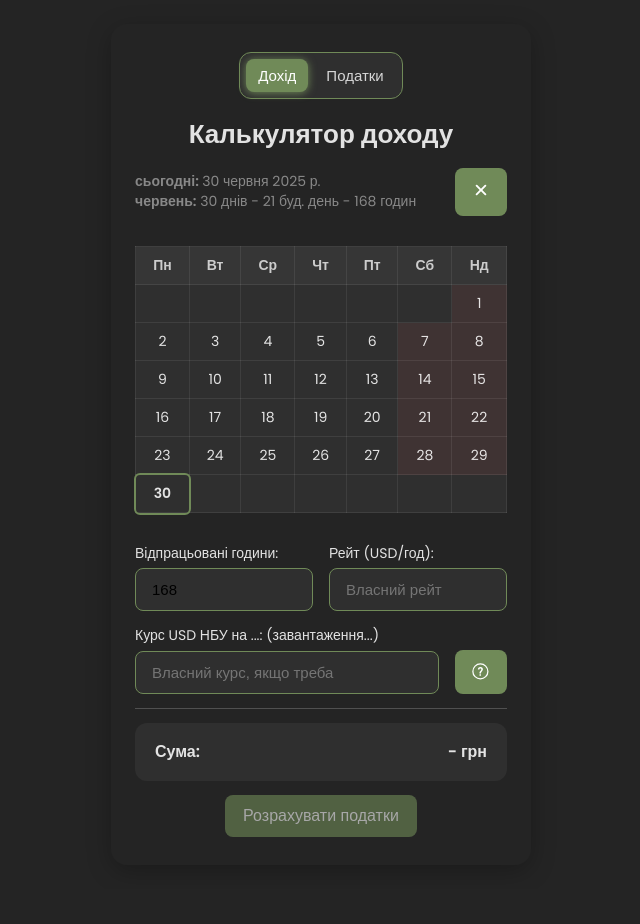
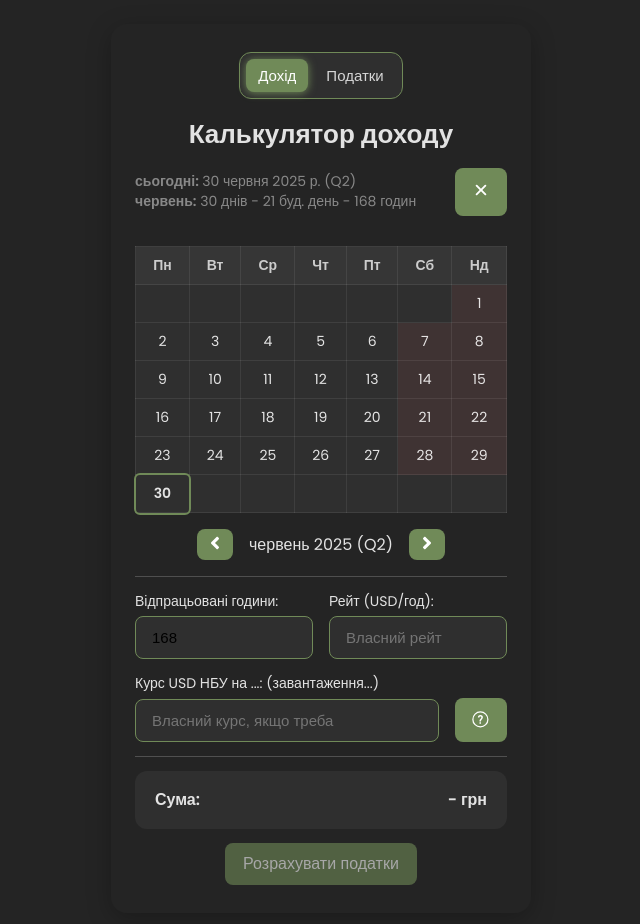
Before and after one commit to qboww/taxifyy, a React (Vite) app: page / in a window 1280 px wide. Both pictures are taken after a click on the button 800 px from the left and 192 px from the top of the page. Shown: the top 924 px of the page, without its empty margins (319-959 px from the left). Before the commit the page ends 889 px from the top, so only its background shows below. Built offline with nearby package versions, Linux system fonts and the light colour scheme; no server answers.

Commit message:
added quarters and calendar controls

```diff
--- a/src/components/IncomeCalculator/IncomeCalculator.jsx
+++ b/src/components/IncomeCalculator/IncomeCalculator.jsx
@@ -62,7 +62,10 @@ export default function IncomeCalculator({ onTransfer }) {
             day: "numeric",
             month: "long",
             year: "numeric",
-          })}
+          })}{" "}
+          {"(Q"}
+          {Math.floor(today.getMonth() / 3) + 1}
+          {")"}
           <br />
           <strong>{today.toLocaleDateString("uk-UA", { month: "long" })}:</strong> {monthDays} {formatDaysWord(monthDays)}
           {" - "}
--- a/src/components/IncomeCalculator/IncomeCalculator.module.css
+++ b/src/components/IncomeCalculator/IncomeCalculator.module.css
@@ -37,6 +37,7 @@ hr {
 .calendarBtn {
   margin: 0px !important;
   padding: 12px 16px !important;
+  font-size: unset !important;
 }
 
 .hourRate{
@@ -114,6 +115,7 @@ hr {
 .qaBtn{
   display: flex;
   padding: 12px 16px;
+  font-size: unset;
 }
 
 .inpQa{
--- a/src/components/StaticCalendar/StaticCalendar.jsx
+++ b/src/components/StaticCalendar/StaticCalendar.jsx
@@ -1,16 +1,39 @@
 import { useState } from "react";
+import { FaAngleRight, FaAngleLeft } from "react-icons/fa";
 import styles from "./StaticCalendar.module.css";
 
 export default function StaticCalendar({ year, month, today }) {
+  const [viewYear, setViewYear] = useState(year);
+  const [viewMonth, setViewMonth] = useState(month);
   const [selectedDays, setSelectedDays] = useState([]);
 
-  const toggleDay = (day) =>
-    setSelectedDays((prev) =>
-      prev.includes(day) ? prev.filter((d) => d !== day) : [...prev, day]
-    );
+  const changeMonth = (delta) => {
+    setViewMonth((prevMonth) => {
+      let newMonth = prevMonth + delta;
+      let newYear = viewYear;
 
-  const daysInMonth = new Date(year, month + 1, 0).getDate();
-  const firstDay = new Date(year, month, 1).getDay(); // 0‑Sun … 6‑Sat
+      if (newMonth < 0) {
+        newMonth = 11;
+        newYear -= 1;
+      } else if (newMonth > 11) {
+        newMonth = 0;
+        newYear += 1;
+      }
+
+      setViewYear(newYear);
+      return newMonth;
+    });
+
+    setSelectedDays([]);
+  };
+
+  const daysInMonth = new Date(viewYear, viewMonth + 1, 0).getDate();
+  const firstDay = new Date(viewYear, viewMonth, 1).getDay(); // 0‑Sun … 6‑Sat
+  const monthName = new Date(viewYear, viewMonth).toLocaleString("uk-UA", {
+    month: "long",
+  });
+  const quarter = `Q${Math.floor(viewMonth / 3) + 1}`;
+
   const weeks = [];
   let current = 1 - (firstDay === 0 ? 6 : firstDay - 1);
 
@@ -23,22 +46,16 @@ export default function StaticCalendar({ year, month, today }) {
         cells.push(<td key={d} />);
       } else {
         const dayNum = current;
-        const dow = new Date(year, month, dayNum).getDay();
+        const dow = new Date(viewYear, viewMonth, dayNum).getDay();
         const isWeekend = dow === 0 || dow === 6;
         const isSelected = selectedDays.includes(dayNum);
-        const isToday =
-          today &&
-          today.getFullYear() === year &&
-          today.getMonth() === month &&
-          today.getDate() === dayNum;
+        const isToday = today && today.getFullYear() === viewYear && today.getMonth() === viewMonth && today.getDate() === dayNum;
 
         cells.push(
           <td
             key={d}
-            className={`${isWeekend ? styles.weekend : ""} ${
-              isSelected ? styles.selected : ""
-            } ${isToday ? styles.today : ""}`}
-            onClick={() => toggleDay(dayNum)}
+            className={`${isWeekend ? styles.weekend : ""} ${isSelected ? styles.selected : ""} ${isToday ? styles.today : ""}`}
+            onClick={() => setSelectedDays((prev) => (prev.includes(dayNum) ? prev.filter((d) => d !== dayNum) : [...prev, dayNum]))}
           >
             {dayNum}
           </td>
@@ -57,16 +74,34 @@ export default function StaticCalendar({ year, month, today }) {
     <div className={styles.calendarContainer}>
       <table className={styles.calendar}>
         <thead>
-          <tr>{weekDays.map((d) => <th key={d}>{d}</th>)}</tr>
+          <tr>
+            {weekDays.map((d) => (
+              <th key={d}>{d}</th>
+            ))}
+          </tr>
         </thead>
         <tbody>{weeks}</tbody>
       </table>
 
       {selectedDays.length > 0 && (
         <div className={styles.summary}>
-          Вибрано днів: {selectedDays.length} - Годин: {selectedDays.length * 8}
+          Вибрано днів: {selectedDays.length} ‑ Годин: {selectedDays.length * 8}
         </div>
       )}
+
+      <div className={styles.controls}>
+        <button className={styles.button} onClick={() => changeMonth(-1)}>
+          <FaAngleLeft size={20} />
+        </button>
+        <span>
+          {monthName} {viewYear} ({quarter})
+        </span>
+        <button className={styles.button} onClick={() => changeMonth(1)}>
+          <FaAngleRight size={20} />
+        </button>
+      </div>
+
+      <hr/>
     </div>
   );
 }
--- a/src/components/StaticCalendar/StaticCalendar.module.css
+++ b/src/components/StaticCalendar/StaticCalendar.module.css
@@ -60,7 +60,34 @@
 }
 
 .today {
-  outline: 2px solid var(--vite);
-  border-radius: 4px;
-  font-weight: bold;
+    outline: 2px solid var(--vite);
+    border-radius: 4px;
+    font-weight: bold;
 }
+
+.button {
+    align-self: center;
+    border: none;
+    padding: 4px 8px;
+    border-radius: 8px;
+    background: var(--vite);
+    color: #fff;
+    cursor: pointer;
+    transition: opacity 0.25s;
+    transition: 0.3s;
+}
+
+.button:hover {
+    background: var(--vite);
+    color: white;
+    box-shadow: 0 1px 8px var(--vite);
+}
+
+.controls {
+    display: flex;
+    justify-content: center;
+    flex-direction: row;
+    align-items: center;
+    gap: 16px;
+    margin: 16px 0px;
+}
```
